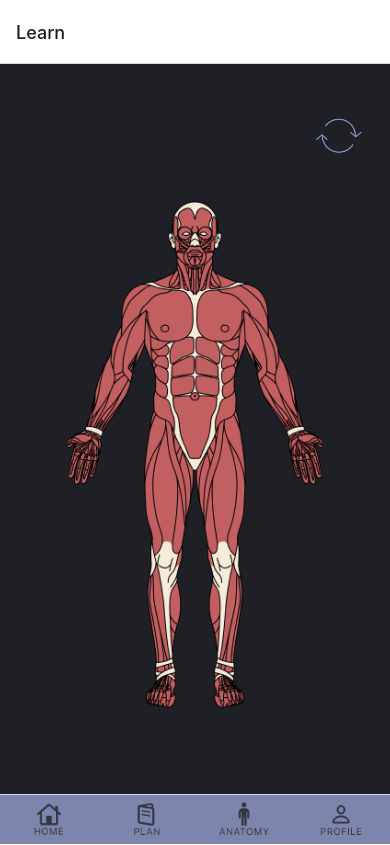
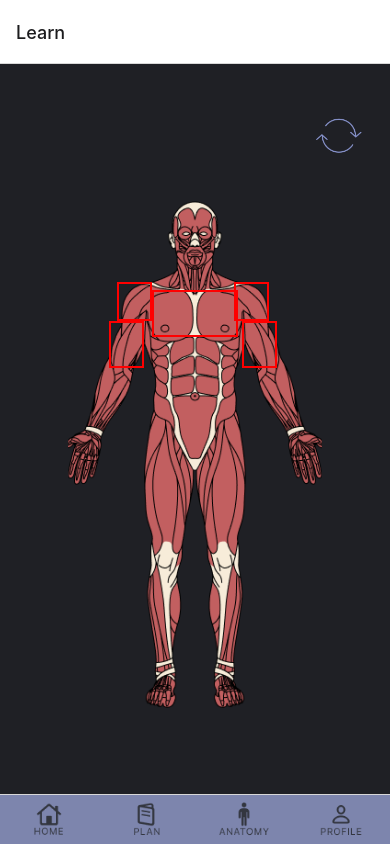
Before and after one commit to st20179232/HypertrophyCoachingApp, a React Native app: screen /Learn in a window 390 px wide. Built offline with nearby package versions, Linux system fonts and the light colour scheme.

Commit message:
custom click map

```diff
--- a/screens/Learn.js
+++ b/screens/Learn.js
@@ -5,24 +5,34 @@ import muscleFront from '../assets/muscleFront.png';
 import muscleBack from '../assets/muscleBack.png';
 import flipButton from '../assets/flipButton.png';
 
-import muscleChest from '../assets/muscleChest.png';
-
 export default function Learn() {
   const [isFront, setIsFront] = useState(true);
-  const [showChest, setShowChest] = useState(false);
 
   const flipImage = () => {
     setIsFront(prevIsFront => !prevIsFront);
   }
 
-  const handleImageClick = () => {
-    setShowChest(true);
+  const handleChestClick = () => {
+    alert('Chest area clicked');
   };
+
+  const handleDeltClick = () => {
+    alert('Delt area clicked');
+  };
+
+  const handleBicepClick = () => {
+    alert('Bicep area clicked');
+  };
+
 
   return (
     <View style={styles.container}>
       <Image source={isFront ? muscleFront : muscleBack} style={styles.chart} />
-      <TouchableOpacity style={styles.chestImage} onPress={handleImageClick} />
+      <TouchableOpacity style={styles.chestArea} onPress={handleChestClick} />
+      <TouchableOpacity style={styles.deltArea1} onPress={handleDeltClick} />
+      <TouchableOpacity style={styles.deltArea2} onPress={handleDeltClick} />
+      <TouchableOpacity style={styles.bicepArea1} onPress={handleBicepClick} />
+      <TouchableOpacity style={styles.bicepArea2} onPress={handleBicepClick} />
       <TouchableOpacity style={styles.flipButtonContainer} onPress={flipImage}>
         <Image source={flipButton} style={styles.flipButton} />
       </TouchableOpacity>
@@ -50,11 +60,51 @@ const styles = StyleSheet.create({
     height: 65,
     width: 65,
   },
-  chestImage: {
+  chestArea: {
     position: 'absolute',
-    top: '10%',  // Adjust as needed
-    left: '10%',  // Adjust as needed
-    width: '20%',  // Adjust as needed
-    height: '20%',  // Adjust as needed
+    top: '29%',  // Adjust as needed
+    left: '39%',  // Adjust as needed
+    width: '22%',  // Adjust as needed
+    height: '6%',  // Adjust as needed
+    borderColor: 'red',
+    borderWidth: 2,
   },
+  deltArea1: {
+    position: 'absolute',
+    top: '28%',  // Adjust as needed
+    left: '30%',  // Adjust as needed
+    width: '9%',  // Adjust as needed
+    height: '5%',  // Adjust as needed
+    borderColor: 'red',
+    borderWidth: 2,
+  },
+  deltArea2: {
+    position: 'absolute',
+    top: '28%',  // Adjust as needed
+    left: '60%',  // Adjust as needed
+    width: '9%',  // Adjust as needed
+    height: '5%',  // Adjust as needed
+    borderColor: 'red',
+    borderWidth: 2,
+  },
+  bicepArea1: {
+    position: 'absolute',
+    top: '33%',  // Adjust as needed
+    left: '28%',  // Adjust as needed
+    width: '9%',  // Adjust as needed
+    height: '6%',  // Adjust as needed
+    borderColor: 'red',
+    borderWidth: 2,
+  },
+  bicepArea2: {
+    position: 'absolute',
+    top: '33%',  // Adjust as needed
+    left: '62%',  // Adjust as needed
+    width: '9%',  // Adjust as needed
+    height: '6%',  // Adjust as needed
+    borderColor: 'red',
+    borderWidth: 2,
+  },
+
+
 });
```
Also changed, not shown: assets/muscleDelts.png (added), 1 other file (tests, documents, lock files or other folders).
